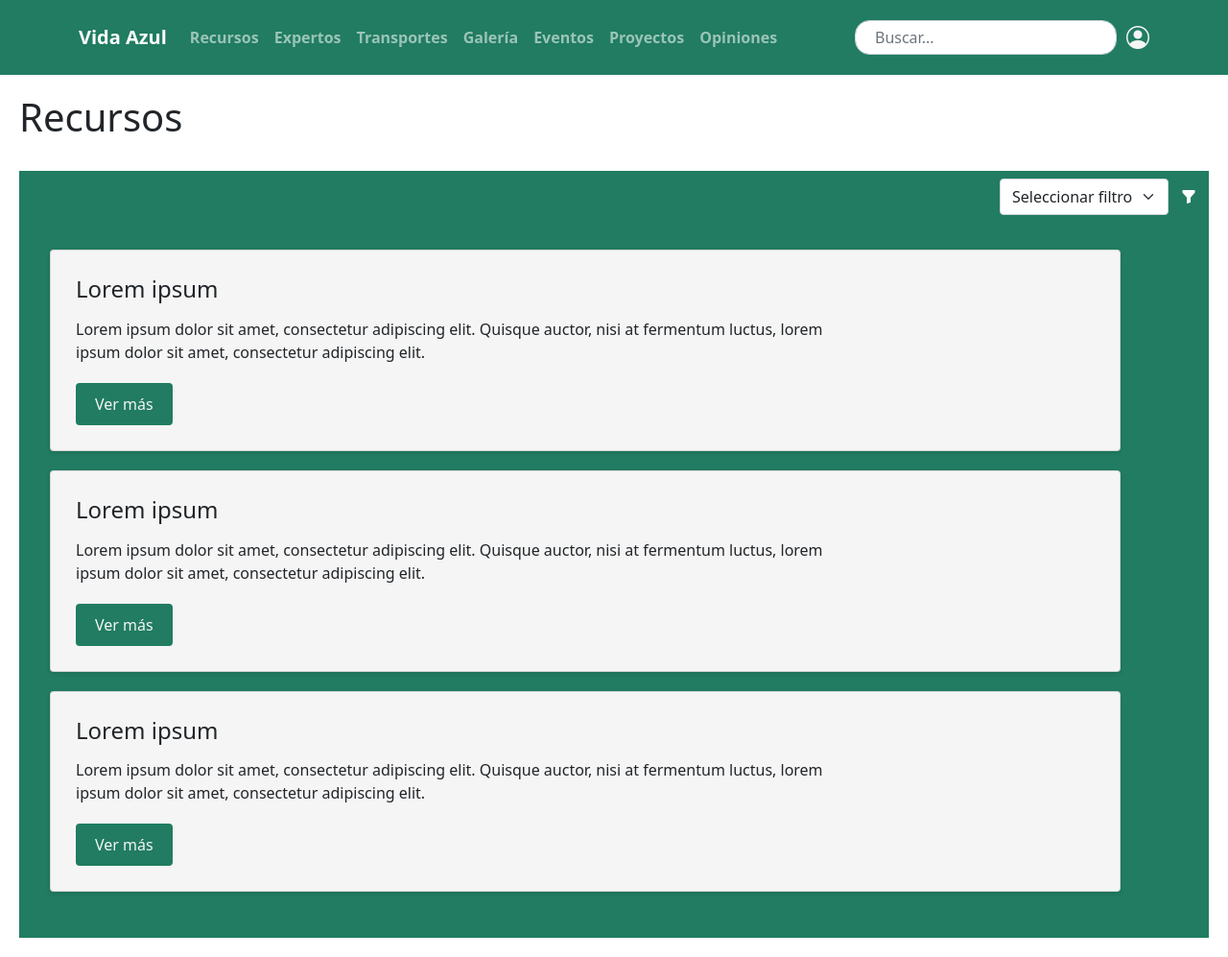
After one commit to venegame/Vida_Azul, a PHP site: page /recursos.html in a window 1280 px wide. The commit adds this page. Shown: the whole page at 96% size. Run offline with PHP 8.4, Linux system fonts and the light colour scheme.

Commit message:
Resources page

```diff
--- a/index.html
+++ b/index.html
@@ -11,11 +11,11 @@
 <body>
     <nav class="navbar navbar-expand-lg navbar-dark">
         <div class="container">
-            <a class="navbar-brand py-3"><strong>Vida Azul</strong></a>
+            <a class="navbar-brand py-3" href="index.html"><strong>Vida Azul</strong></a>
             <div class="collapse navbar-collapse" id="navbarNav">
                 <ul class="navbar-nav me-auto">
                     <li class="nav-item">
-                        <a class="nav-link"><strong>Recursos</strong></a>
+                        <a class="nav-link" href="recursos.html"><strong>Recursos</strong></a>
                     </li>
                     <li class="nav-item">
                         <a class="nav-link"><strong>Expertos</strong></a>
@@ -37,7 +37,7 @@
                     </li>
                 </ul>
                 <div class="d-flex align-items-center">
-                    <input type="text" class="form-control search-bar" placeholder="Hinted text">
+                    <input type="text" class="form-control search-bar" placeholder="Buscar...">
                     <span class="nav-icon"><i class="bi bi-person-circle"></i></span>
                 </div>
             </div>
--- /dev/null
+++ b/recursos.html
@@ -0,0 +1,90 @@
+<!DOCTYPE html>
+<html lang="en">
+<head>
+    <meta charset="UTF-8">
+    <meta name="viewport" content="width=device-width, initial-scale=1.0">
+    <link href="https://cdn.jsdelivr.net/npm/bootstrap@5.0.2/dist/css/bootstrap.min.css" rel="stylesheet" integrity="sha384-EVSTQN3/azprG1Anm3QDgpJLIm9Nao0Yz1ztcQTwFspd3yD65VohhpuuCOmLASjC" crossorigin="anonymous">
+    <link href="https://cdn.jsdelivr.net/npm/bootstrap-icons/font/bootstrap-icons.css" rel="stylesheet">
+    <link href="styles.css" rel="stylesheet">
+    <title>Recursos</title>
+</head>
+<body>
+    <nav class="navbar navbar-expand-lg navbar-dark">
+        <div class="container">
+            <a class="navbar-brand py-3" href="index.html"><strong>Vida Azul</strong></a>
+            <div class="collapse navbar-collapse" id="navbarNav">
+                <ul class="navbar-nav me-auto">
+                    <li class="nav-item">
+                        <a class="nav-link" href="recursos.html"><strong>Recursos</strong></a>
+                    </li>
+                    <li class="nav-item">
+                        <a class="nav-link"><strong>Expertos</strong></a>
+                    </li>
+                    <li class="nav-item">
+                        <a class="nav-link"><strong>Transportes</strong></a>
+                    </li>
+                    <li class="nav-item">
+                        <a class="nav-link"><strong>Galería</strong></a>
+                    </li>
+                    <li class="nav-item">
+                        <a class="nav-link"><strong>Eventos</strong></a>
+                    </li>
+                    <li class="nav-item">
+                        <a class="nav-link"><strong>Proyectos</strong></a>
+                    </li>
+                    <li class="nav-item">
+                        <a class="nav-link"><strong>Opiniones</strong></a>
+                    </li>
+                </ul>
+                <div class="d-flex align-items-center ms-auto">
+                    <input type="text" class="form-control search-bar" placeholder="Buscar...">
+                    <span class="nav-icon"><i class="bi bi-person-circle"></i></span>
+                </div>
+            </div>
+        </div>
+    </nav>
+    <div class="content">
+        <h1>Recursos</h1>
+        <br>
+        <nav class="navbar navbar-expand-lg">
+            <div class="collapse navbar-collapse" id="navbarNav">
+                <div class="d-flex ms-auto">
+                    <select class="form-select">
+                        <option selected>Seleccionar filtro</option>
+                        <option value="1">Articulos</option>
+                        <option value="2">Cursos</option>
+                    </select>
+                    <button class="btn" type="button">
+                        <i class="bi bi-funnel-fill" style="color: white;"></i>
+                    </button>
+                </div>
+            </div>
+        </nav>
+        <nav class="navbar">
+            <div class="container content">
+                <div class="card d-flex">
+                    <div class="card-body">
+                        <h2 class="card-title">Lorem ipsum</h2>
+                        <p class="card-text">Lorem ipsum dolor sit amet, consectetur adipiscing elit. Quisque auctor, nisi at fermentum luctus, lorem ipsum dolor sit amet, consectetur adipiscing elit.</p>
+                        <a href="#" class="btn">Ver más</a>
+                    </div>
+                </div>
+                <div class="card d-flex">
+                    <div class="card-body">
+                        <h2 class="card-title">Lorem ipsum</h2>
+                        <p class="card-text">Lorem ipsum dolor sit amet, consectetur adipiscing elit. Quisque auctor, nisi at fermentum luctus, lorem ipsum dolor sit amet, consectetur adipiscing elit.</p>
+                        <a href="#" class="btn">Ver más</a>
+                    </div>
+                </div>
+                <div class="card d-flex">
+                    <div class="card-body">
+                        <h2 class="card-title">Lorem ipsum</h2>
+                        <p class="card-text">Lorem ipsum dolor sit amet, consectetur adipiscing elit. Quisque auctor, nisi at fermentum luctus, lorem ipsum dolor sit amet, consectetur adipiscing elit.</p>
+                        <a href="#" class="btn">Ver más</a>
+                    </div>
+                </div>
+            </div>
+        </nav>
+    </div>
+</body>
+</html>
--- a/styles.css
+++ b/styles.css
@@ -8,11 +8,34 @@
     color: #fffefe;
 }
 .search-bar {
-    border-radius: 15px; /* Borde redondeado */
-    padding: 5px 10px;
+    border-radius: 15px;
+    padding: 5px 20px;
 }
 .nav-icon {
     color: whitesmoke;
     font-size: 1.5rem;
     margin-left: 10px;
 }
+.content {
+    margin: 20px;
+}
+.card {
+    background-color: #f5f5f5;
+    margin-bottom: 20px;
+    padding: 10px 250px 10px 10px;
+    box-shadow: 0 2px 5px rgba(0, 0, 0, 0.1);
+}
+.card .card-title {
+    font-size: 1.5rem;
+    margin-bottom: 15px;
+}
+.card .card-text {
+    font-size: 1rem;
+    margin-bottom: 20px;
+}
+.card .btn {
+    background-color: #217C61;
+    color: whitesmoke;
+    border: none;
+    padding: 10px 20px;
+}
```
